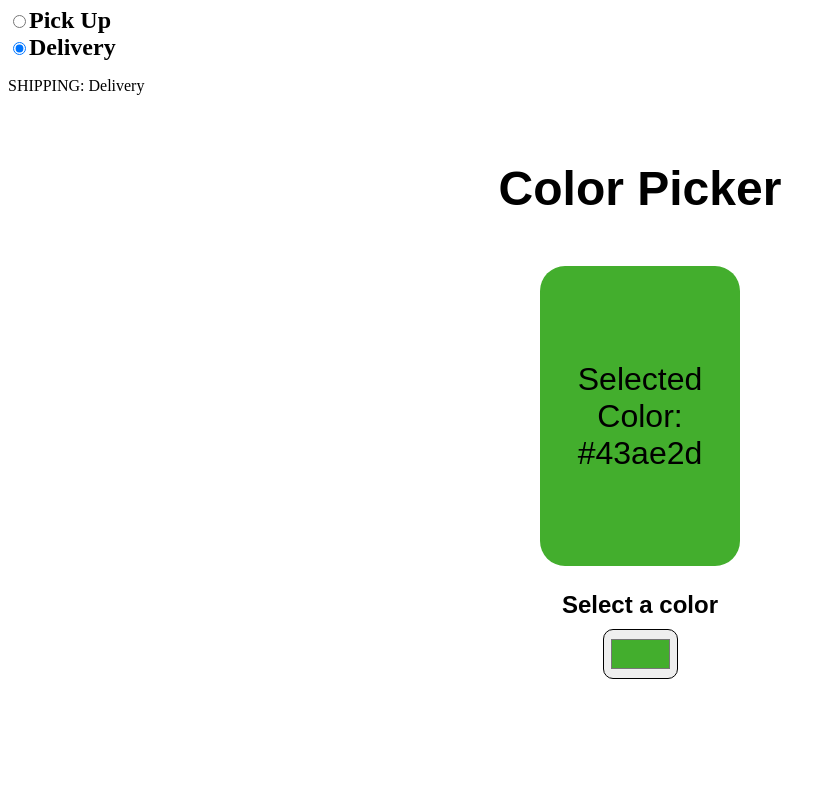
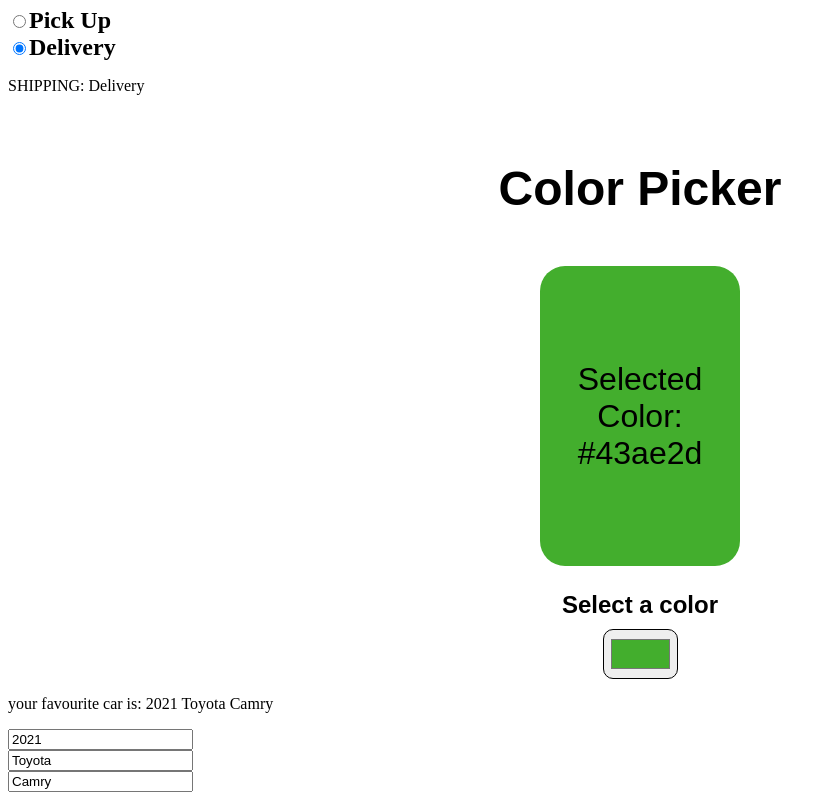
Before and after one commit to dev-olalekan/basic-app-react, a React (Vite) app: page / in a window 1280 px wide. Shown: the part 3211-4011 px from the top of the page, without its empty margins (0-836 px from the left). Before the commit the page ends 3898 px from the top, so only its background shows below. Built offline with nearby package versions, Linux system fonts and the light colour scheme.

Commit message:
updater function

```diff
--- a/src/App.jsx
+++ b/src/App.jsx
@@ -10,6 +10,7 @@
 import Counter from "./Counter"
 import Change from "./Change"
 import Colorpicker from "./Colorpicker/Colorpicker"
+import Stateupdate from "./Stateupdate"
 
 function App() {
 
@@ -75,6 +76,9 @@
       {/* for color picker */}
       <Colorpicker />
 
+      {/* for state update */}
+      <Stateupdate />
+
     </div>
   )
 }
--- /dev/null
+++ b/src/Stateupdate.jsx
@@ -0,0 +1,33 @@
+import React, { useState } from 'react';
+
+function Stateupdate() {
+    const [car, setCar] = useState({ year: 2021, make: 'Toyota', model: 'Camry' });
+
+    function updateCarYear(event) {
+        setCar(c => ({ ...c, year: event.target.value }));
+    }
+
+    function updateCarMake(event) {
+        setCar(c => ({ ...c, make: event.target.value }));
+    }
+
+    function updateCarModel(event) {
+        setCar(c => ({ ...c, model: event.target.value }));
+    }
+
+    return (
+        <div>
+            <p>your favourite car is: {car.year} {car.make} {car.model}</p>
+
+            <input type="number" value={car.year} onChange={updateCarYear} />
+            <br />
+            <input type="text" value={car.make} onChange={updateCarMake} />
+            <br />
+            <input type="text" value={car.model} onChange={updateCarModel} />
+
+
+        </div>
+    );
+}
+
+export default Stateupdate;
```
